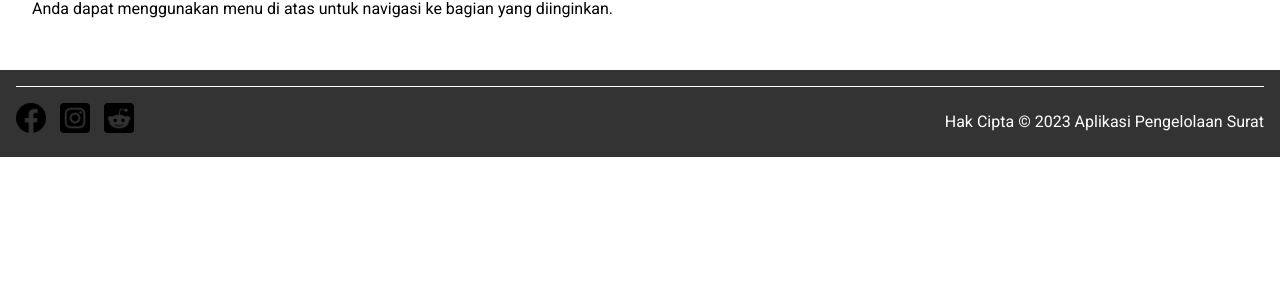
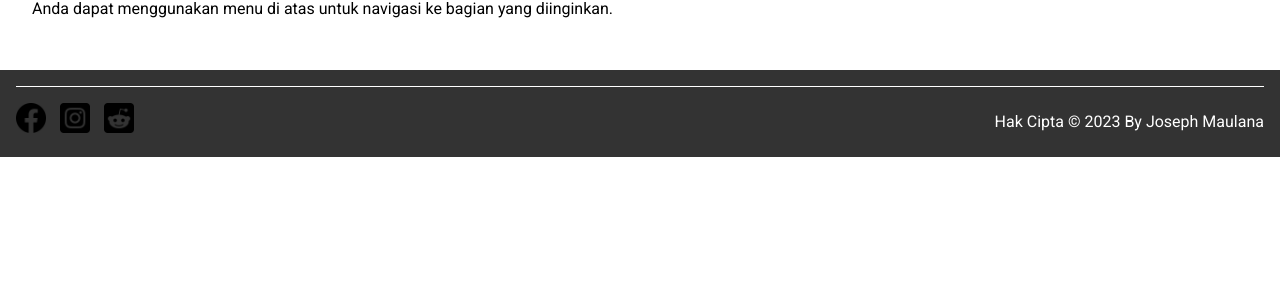
Before and after one commit to CucuPk1/dinsos, a PHP site: page / in a window 1280 px wide. Shown: the part 339-639 px from the top of the page. Run offline with PHP 8.4, Linux system fonts and the light colour scheme.

```diff
--- a/index.html
+++ b/index.html
@@ -37,7 +37,7 @@
                 <a href="https://www.instagram.com/" target="_blank"><img src="assets/5282544_camera_instagram_social media_social network_instagram logo_icon.png" alt="Instagram"></a>
                 <a href="https://www.reddit.com/" target="_blank"><img src="assets/5282547_forum_reddit_reddit logo_icon.png" alt="Reddit"></a>
             </div>
-            <p class="hak-cipta">Hak Cipta &copy; 2023 Aplikasi Pengelolaan Surat</p>
+            <p class="hak-cipta">Hak Cipta &copy; 2023 By Joseph Maulana</p>
         </div>
     </footer>
 </body>
```
Also changed, not shown: style.css (line endings or trailing spaces).
